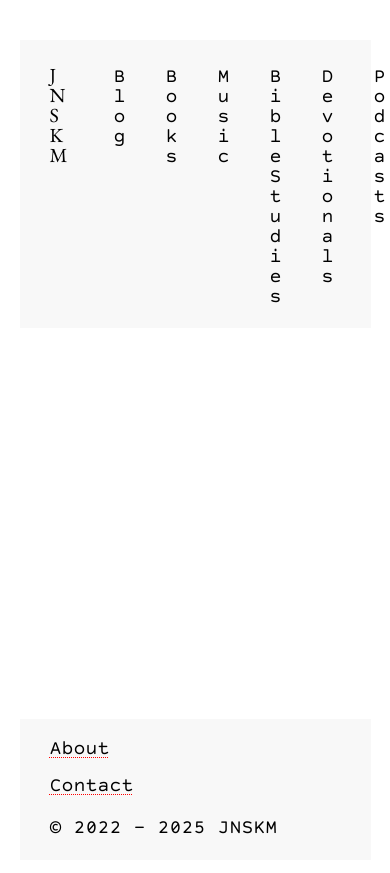
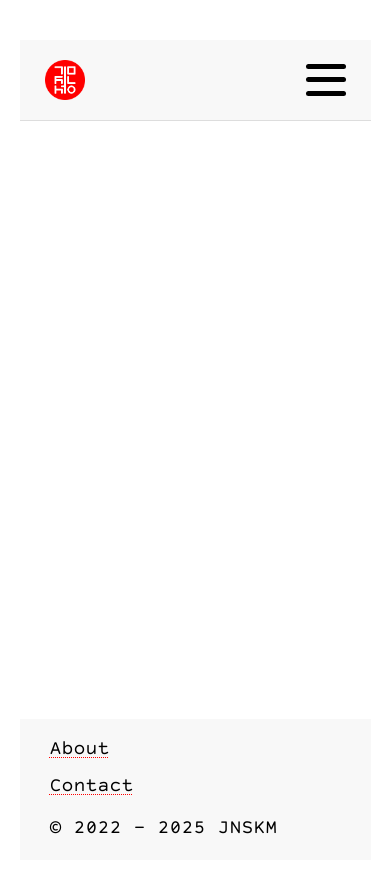
Before and after one commit to jnskm/jnskm.github.io, a Jekyll site: the page built from podcasts.md, in a window 390 px wide. Shown: the top 873 px of the page. Built offline with Jekyll 4.4.1, drawn with Linux system fonts in a browser that asks for light colours.

Commit message:
Hamburger mobile menu
Hamburger interactive menu when on mobile devices

```diff
--- a/_includes/header.html
+++ b/_includes/header.html
@@ -1,6 +1,13 @@
 <header>
-  <a href="{{ '/' | relative_url }}" class="site-name">JNSKM</a>
-  <nav class="site-menu">
+  <a href="{{ '/' | relative_url }}" class="site-name">
+    <img src="{{ '/assets/images/KimJinSung_Logo_03.png' | relative_url }}" alt="JNSKM" class="site-logo">
+  </a>
+  <button class="menu-toggle" aria-label="Toggle menu" aria-expanded="false">
+    <span></span>
+    <span></span>
+    <span></span>
+  </button>
+  <nav class="site-menu" id="site-menu">
     <a href="/blog">Blog</a>
     <a href="/books">Books</a>
     <a href="/music">Music</a>
--- a/assets/css/custom.css
+++ b/assets/css/custom.css
@@ -70,12 +70,14 @@
 
 .site-header header {
   display: flex;
-  align-items: baseline;
+  align-items: center;
+  justify-content: space-between;
   gap: 2rem;
   padding: 1.25rem 1.5rem 1rem;
   min-height: auto;
   background: #f8f8f8;
   font-size: 1rem;
+  position: relative;
 }
 
 .site-name {
@@ -86,6 +88,15 @@
   padding: 0;
   border-bottom: none !important;
   text-decoration: none !important;
+  display: flex;
+  align-items: center;
+}
+
+.site-logo {
+  height: 2.5rem;
+  width: auto;
+  max-width: 200px;
+  object-fit: contain;
 }
 
 .site-menu {
@@ -102,6 +113,43 @@
   padding: 0;
   border-bottom: none !important;
   text-decoration: none !important;
+}
+
+/* === HAMBURGER MENU === */
+.menu-toggle {
+  display: none;
+  flex-direction: column;
+  justify-content: space-around;
+  width: 2rem;
+  height: 2rem;
+  background: transparent;
+  border: none;
+  cursor: pointer;
+  padding: 0;
+  z-index: 10;
+}
+
+.menu-toggle span {
+  width: 2rem;
+  height: 0.25rem;
+  background: #000;
+  border-radius: 10px;
+  transition: all 0.3s linear;
+  position: relative;
+  transform-origin: 1px;
+}
+
+.menu-toggle.menu-active span:first-child {
+  transform: rotate(45deg);
+}
+
+.menu-toggle.menu-active span:nth-child(2) {
+  opacity: 0;
+  transform: translateX(20px);
+}
+
+.menu-toggle.menu-active span:nth-child(3) {
+  transform: rotate(-45deg);
 }
 
 /* === FOOTER === */
@@ -264,6 +312,54 @@
   .site-menu a,
   .site-name {
     font-size: 1rem;
+  }
+
+  /* Mobile header adjustments */
+  .site-header header {
+    padding: 1rem 1.25rem;
+  }
+
+  .site-logo {
+    height: 2rem;
+    max-width: 150px;
+  }
+
+  /* Show hamburger menu on mobile */
+  .menu-toggle {
+    display: flex;
+  }
+
+  /* Hide menu by default on mobile */
+  .site-menu {
+    position: absolute;
+    top: 100%;
+    left: 0;
+    right: 0;
+    background: #f8f8f8;
+    flex-direction: column;
+    gap: 0;
+    margin: 0;
+    padding: 0;
+    max-height: 0;
+    overflow: hidden;
+    transition: max-height 0.3s ease-out;
+    border-top: 1px solid #ddd;
+  }
+
+  .site-menu.menu-open {
+    max-height: 500px;
+    padding: 1rem 0;
+  }
+
+  .site-menu a {
+    padding: 0.75rem 1.5rem;
+    border-bottom: 1px solid #eee;
+    width: 100%;
+    display: block;
+  }
+
+  .site-menu a:last-child {
+    border-bottom: none;
   }
 
   .footer-links {
```
Also changed, not shown: other parts of _includes/header.html (+27 -0 lines), assets/images/KimJinSung_Logo_03.png (added).
